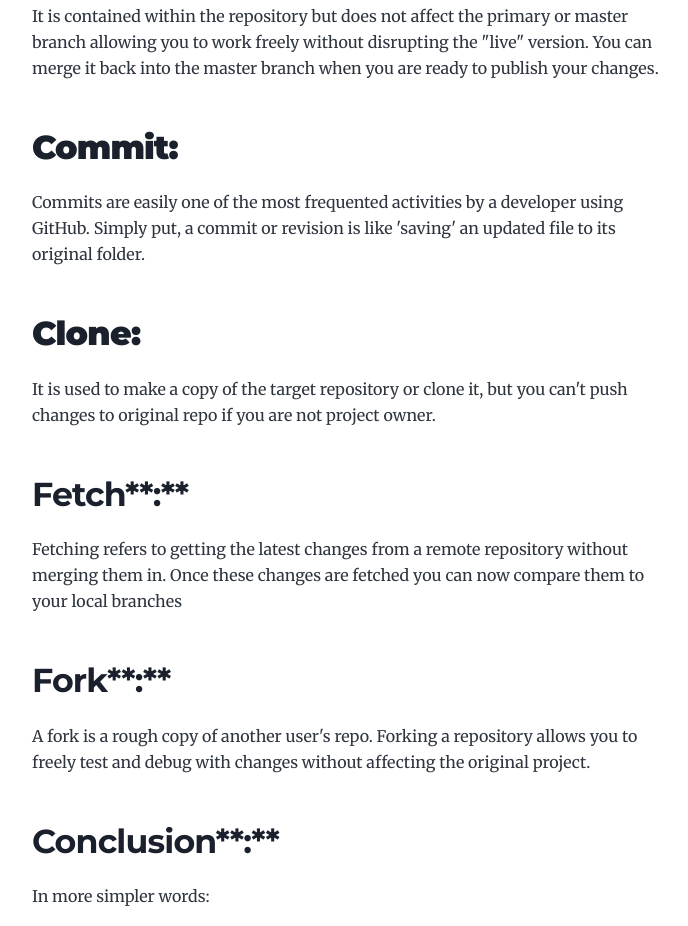
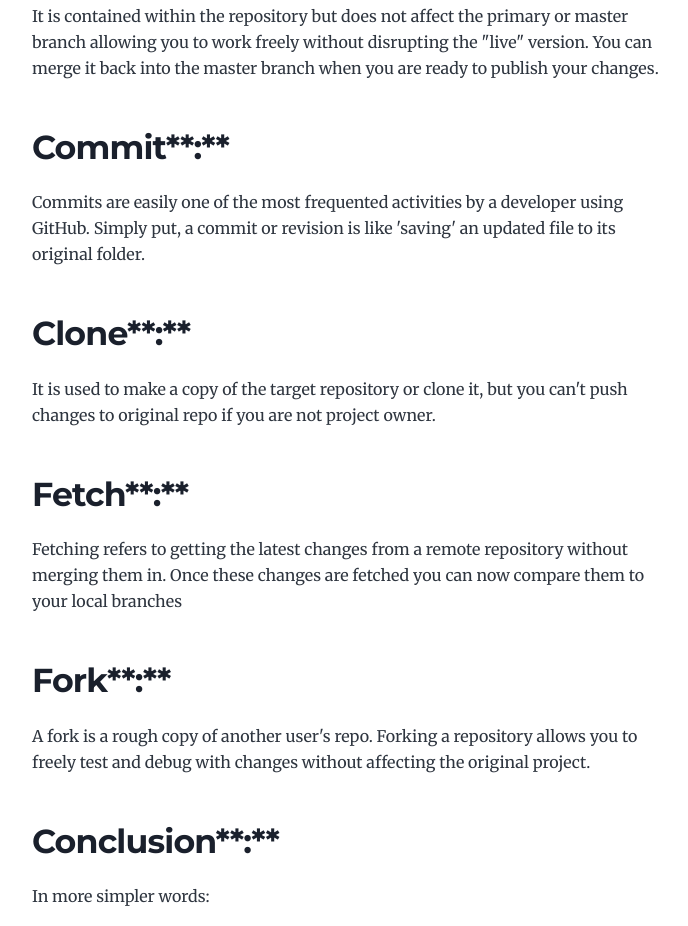
Before and after one commit to ali26-dev/foodblog, a Gatsby site: page /2020-11-22-what-is-git/ in a window 1280 px wide. Shown: the part 1458-2384 px from the top of the page, without its empty margins (292-980 px from the left). Built offline with nearby package versions, Linux system fonts and the light colour scheme; Gatsby itself is replaced by a stand-in of ours.

Commit message:
Update Blog “2020-11-22-what-is-git”

```diff
--- a/content/blog/2020-11-22-what-is-git.md
+++ b/content/blog/2020-11-22-what-is-git.md
@@ -24,37 +24,25 @@
 
  A repository is like a folder for your project. It contains the collection of the file as well as the history of the changes made to those files.
 
-
-
 ## Branch**:**
 
 It is contained within the repository but does not affect the primary or master branch allowing you to work freely without disrupting the "live" version. You can merge it back into the master branch when you are ready to publish your changes.
 
-
-
-## **Commit:**
+## Commit**:**
 
 Commits are easily one of the most frequented activities by a developer using GitHub. Simply put, a commit or revision is like 'saving' an updated file to its original folder.
 
-
-
-## **Clone:**
+## Clone**:**
 
 It is used to make a copy of the target repository or clone it, but you can't push changes to original repo if you are not project owner.
-
-
 
 ## Fetch**:**
 
 Fetching refers to getting the latest changes from a remote repository without merging them in. Once these changes are fetched you can now compare them to your local branches
 
-
-
 ## Fork**:**
 
 A fork is a rough copy of another user's repo. Forking a repository allows you to freely test and debug with changes without affecting the original project.
-
-
 
 ## Conclusion**:**
 
```
